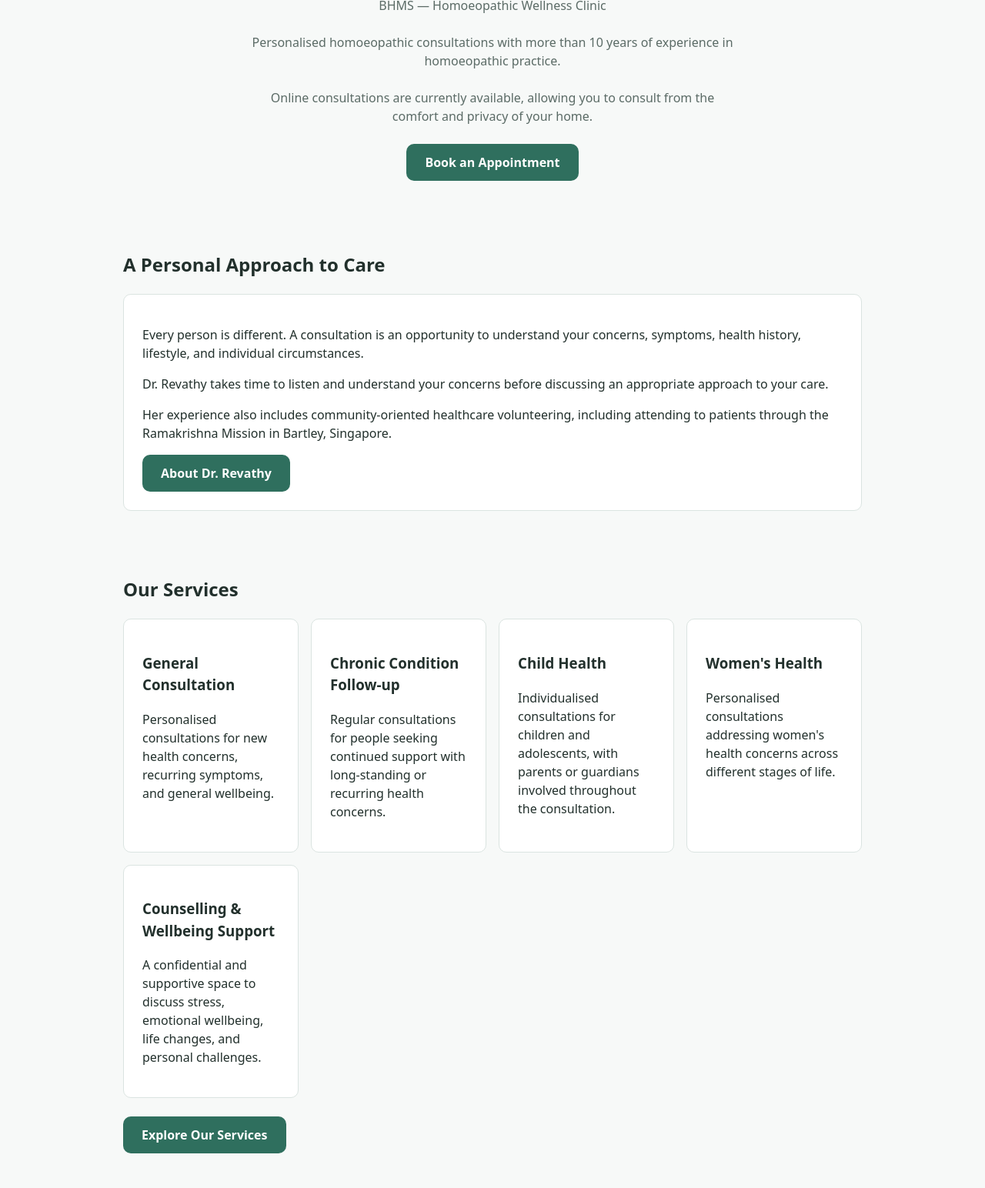
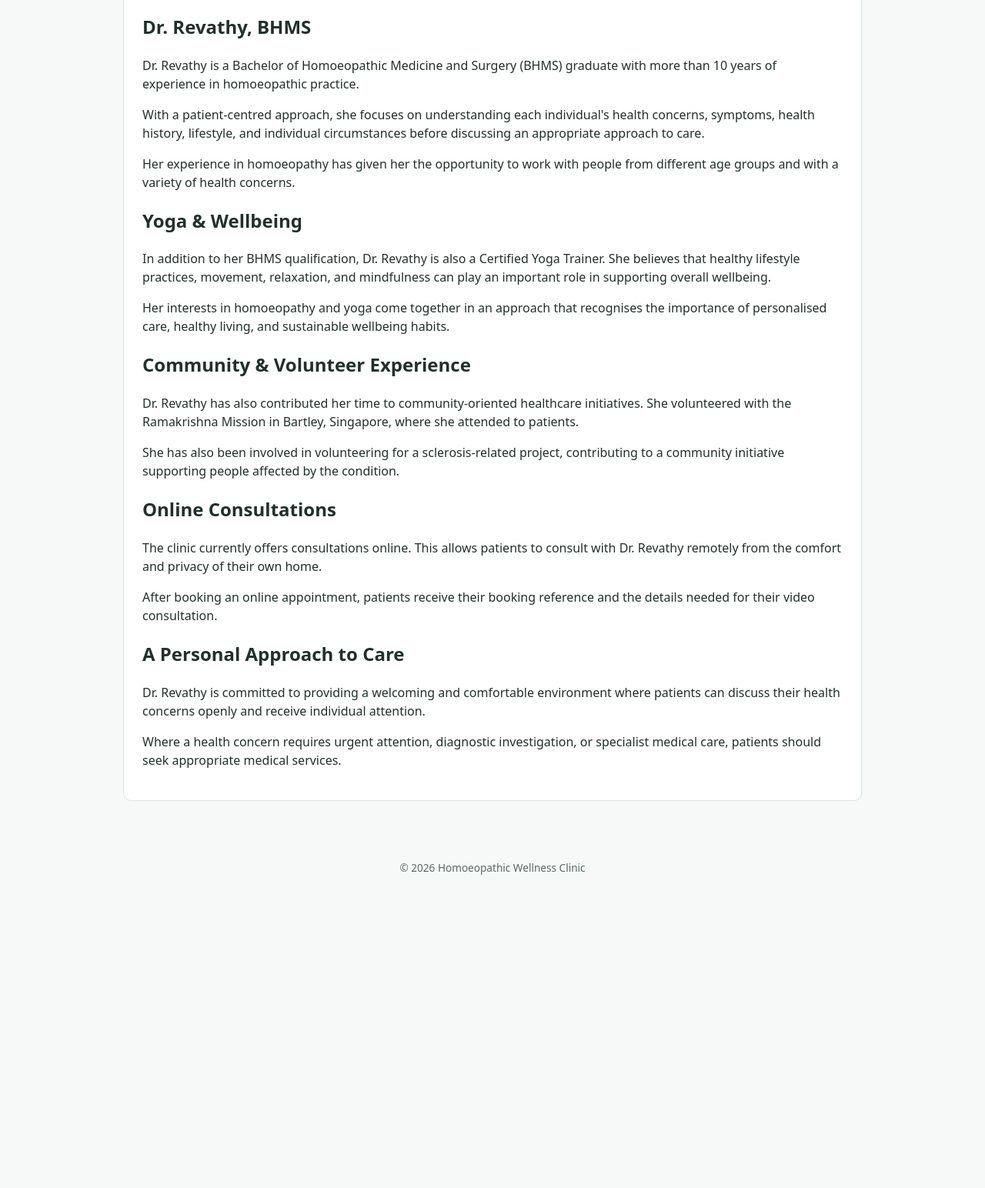
Before and after one commit to hwclinic/doctor-appointment-booking, a plain HTML site: page about.html in a window 1280 px wide. Shown: the part 232-1776 px from the top of the page at 77% size. After the commit the page ends 1416 px from the top, so only its background shows below. Drawn offline with Linux system fonts and the light colour scheme.

Commit message:
Fix About

```diff
--- a/about.html
+++ b/about.html
@@ -1,11 +1,11 @@
-<!DOCTYPE html> <html lang="en"> <head> <meta charset="UTF-8" /> <meta name="viewport" content="width=device-width, initial-scale=1.0" /> <title>Dr. Revathy — Homoeopathic Wellness Clinic</title> <link rel="stylesheet" href="css/styles.css" /> </head> <body> <header class="site-header"> <div class="container">
+<!DOCTYPE html> <html lang="en"> <head> <meta charset="UTF-8" /> <meta name="viewport" content="width=device-width, initial-scale=1.0" /> <title>About Dr. Revathy — Homoeopathic Wellness Clinic</title> <link rel="stylesheet" href="css/styles.css" /> </head> <body> <header class="site-header"> <div class="container">
   <a class="site-title" href="index.html">
     Dr. Revathy, Homoeopathic Wellness Clinic
   </a>
 
   <nav class="site-nav">
-    <a href="index.html" aria-current="page">Home</a>
-    <a href="about.html">About</a>
+    <a href="index.html">Home</a>
+    <a href="about.html" aria-current="page">About</a>
     <a href="services.html">Services</a>
     <a href="book.html">Book Appointment</a>
     <a href="view-booking.html">View My Booking</a>
@@ -15,174 +15,97 @@
 </div>
 
 </header> <main class="container">
-<section class="hero">
-  <h1>Dr. Revathy</h1>
-
-  <p>BHMS — Homoeopathic Wellness Clinic</p>
-
-  <p>
-    Personalised homoeopathic consultations with more than 10 years
-    of experience in homoeopathic practice.
-  </p>
-
-  <p>
-    Online consultations are currently available, allowing you to
-    consult from the comfort and privacy of your home.
-  </p>
-
-  <a class="btn" href="book.html">Book an Appointment</a>
-</section>
-
-
 <section>
-  <h2>A Personal Approach to Care</h2>
+  <h1>About Dr. Revathy</h1>
 
   <div class="card">
 
+    <h2>Dr. Revathy, BHMS</h2>
+
     <p>
-      Every person is different. A consultation is an opportunity to
-      understand your concerns, symptoms, health history, lifestyle,
-      and individual circumstances.
+      Dr. Revathy is a Bachelor of Homoeopathic Medicine and Surgery
+      (BHMS) graduate with more than 10 years of experience in
+      homoeopathic practice.
     </p>
 
     <p>
-      Dr. Revathy takes time to listen and understand your concerns
-      before discussing an appropriate approach to your care.
+      With a patient-centred approach, she focuses on understanding
+      each individual's health concerns, symptoms, health history,
+      lifestyle, and individual circumstances before discussing an
+      appropriate approach to care.
     </p>
 
     <p>
-      Her experience also includes community-oriented healthcare
-      volunteering, including attending to patients through the
-      Ramakrishna Mission in Bartley, Singapore.
+      Her experience in homoeopathy has given her the opportunity to
+      work with people from different age groups and with a variety
+      of health concerns.
     </p>
 
-    <a href="about.html" class="btn">About Dr. Revathy</a>
+    <h2>Yoga &amp; Wellbeing</h2>
+
+    <p>
+      In addition to her BHMS qualification, Dr. Revathy is also a
+      Certified Yoga Trainer. She believes that healthy lifestyle
+      practices, movement, relaxation, and mindfulness can play an
+      important role in supporting overall wellbeing.
+    </p>
+
+    <p>
+      Her interests in homoeopathy and yoga come together in an
+      approach that recognises the importance of personalised care,
+      healthy living, and sustainable wellbeing habits.
+    </p>
+
+    <h2>Community &amp; Volunteer Experience</h2>
+
+    <p>
+      Dr. Revathy has also contributed her time to community-oriented
+      healthcare initiatives. She volunteered with the Ramakrishna
+      Mission in Bartley, Singapore, where she attended to patients.
+    </p>
+
+    <p>
+      She has also been involved in volunteering for a sclerosis-related
+      project, contributing to a community initiative supporting people
+      affected by the condition.
+    </p>
+
+    <h2>Online Consultations</h2>
+
+    <p>
+      The clinic currently offers consultations online. This allows
+      patients to consult with Dr. Revathy remotely from the comfort
+      and privacy of their own home.
+    </p>
+
+    <p>
+      After booking an online appointment, patients receive their
+      booking reference and the details needed for their video
+      consultation.
+    </p>
+
+    <h2>A Personal Approach to Care</h2>
+
+    <p>
+      Dr. Revathy is committed to providing a welcoming and comfortable
+      environment where patients can discuss their health concerns
+      openly and receive individual attention.
+    </p>
+
+    <p>
+      Where a health concern requires urgent attention, diagnostic
+      investigation, or specialist medical care, patients should seek
+      appropriate medical services.
+    </p>
 
   </div>
 </section>
 
-
-<section>
-  <h2>Our Services</h2>
-
-  <div class="card-grid">
-
-    <div class="card">
-      <h3>General Consultation</h3>
-      <p>
-        Personalised consultations for new health concerns, recurring
-        symptoms, and general wellbeing.
-      </p>
-    </div>
-
-    <div class="card">
-      <h3>Chronic Condition Follow-up</h3>
-      <p>
-        Regular consultations for people seeking continued support
-        with long-standing or recurring health concerns.
-      </p>
-    </div>
-
-    <div class="card">
-      <h3>Child Health</h3>
-      <p>
-        Individualised consultations for children and adolescents,
-        with parents or guardians involved throughout the consultation.
-      </p>
-    </div>
-
-    <div class="card">
-      <h3>Women's Health</h3>
-      <p>
-        Personalised consultations addressing women's health concerns
-        across different stages of life.
-      </p>
-    </div>
-
-    <div class="card">
-      <h3>Counselling &amp; Wellbeing Support</h3>
-      <p>
-        A confidential and supportive space to discuss stress,
-        emotional wellbeing, life changes, and personal challenges.
-      </p>
-    </div>
-
-  </div>
-
-  <p style="margin-top:1.5rem;">
-    <a href="services.html" class="btn">Explore Our Services</a>
-  </p>
-
-</section>
-
-
-<section>
-  <h2>Online Consultations</h2>
-
-  <div class="card">
-
-    <p>
-      The clinic currently offers consultations online. This makes it
-      possible to consult with Dr. Revathy remotely without needing to
-      travel to a physical clinic.
-    </p>
-
-    <p>
-      Once your appointment is confirmed, you will receive a booking
-      reference. For online consultations, your video consultation
-      details will also be provided.
-    </p>
-
-    <a class="btn" href="book.html">
-      Book an Online Consultation
-    </a>
-
-  </div>
-</section>
-
-
-<section>
-  <h2>Contact</h2>
-
-  <div class="card">
-
-    <p>
-      <strong>Email:</strong>
-      <a href="mailto:hwc.drrevathy@gmail.com">
-        hwc.drrevathy@gmail.com
-      </a>
-    </p>
-
-    <p>
-      For appointment-related queries, you can also use the
-      appointment booking system.
-    </p>
-
-    <a href="book.html" class="btn">
-      Book an Appointment
-    </a>
-
-  </div>
-</section>
-
-</main> <footer class="site-footer">
-<div class="container">
-
+</main> <footer class="site-footer"> <div class="container">
   <p>
     &copy; 2026 Homoeopathic Wellness Clinic
   </p>
 
-  <a
-    class="facebook-link"
-    href="https://www.facebook.com/people/Homoeopathic-Wellness-Clinic/100057610862098/?rdid=MGpBjhCgXXUhOLza&share_url=https%3A%2F%2Fwww.facebook.com%2Fshare%2F19XT5n5m8X%2F"
-    target="_blank"
-    rel="noopener noreferrer"
-    aria-label="Visit Homoeopathic Wellness Clinic on Facebook"
-    title="Homoeopathic Wellness Clinic on Facebook"
-  >
-    <span aria-hidden="true">f</span>
-  </a>
-
 </div>
 
 </footer> </body> </html>
```
